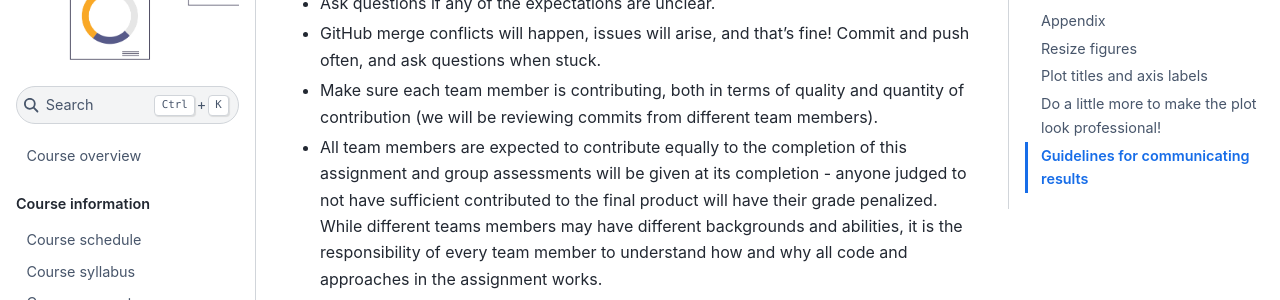
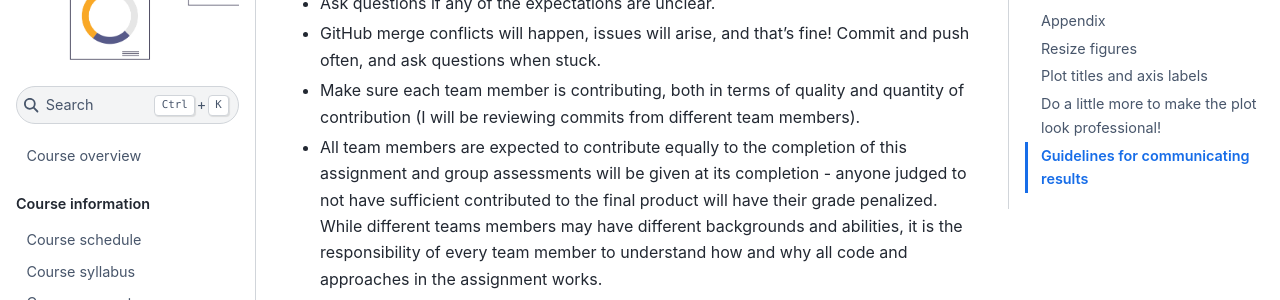
Before and after one commit to as-ws22/website, a Jupyter Book: the page built from docs/project-tips-resources.md, in a window 1280 px wide and 900 px high, scrolled down 883 px. Shown: the part 180-480 px from the top of the window. Built offline with Jupyter Book 1.0.4 settings and Sphinx 7.4.7 and the Sphinx Book theme 1.1.4, drawn with Linux system fonts in a browser that asks for light colours; comment, search, counter and statistics services are not loaded.

```diff
--- a/docs/project-tips-resources.md
+++ b/docs/project-tips-resources.md
@@ -34,7 +34,7 @@ Some resources that may be helpful as you find data:
 
 -   GitHub merge conflicts will happen, issues will arise, and that's fine! Commit and push often, and ask questions when stuck.
 
--   Make sure each team member is contributing, both in terms of quality and quantity of contribution (we will be reviewing commits from different team members).
+-   Make sure each team member is contributing, both in terms of quality and quantity of contribution (I will be reviewing commits from different team members).
 
 -   All team members are expected to contribute equally to the completion of this assignment and group assessments will be given at its completion - anyone judged to not have sufficient contributed to the final product will have their grade penalized.
     While different teams members may have different backgrounds and abilities, it is the responsibility of every team member to understand how and why all code and approaches in the assignment works.
```
